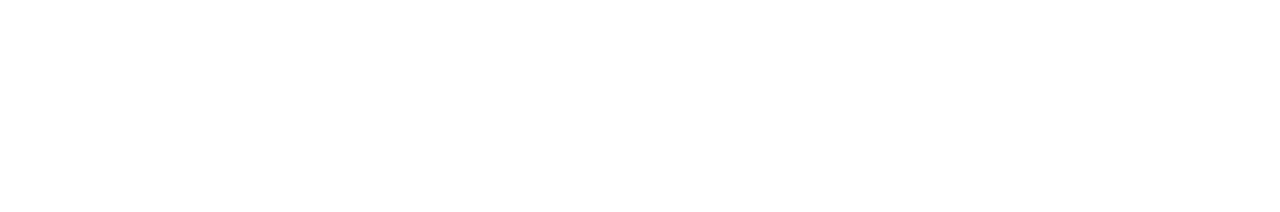
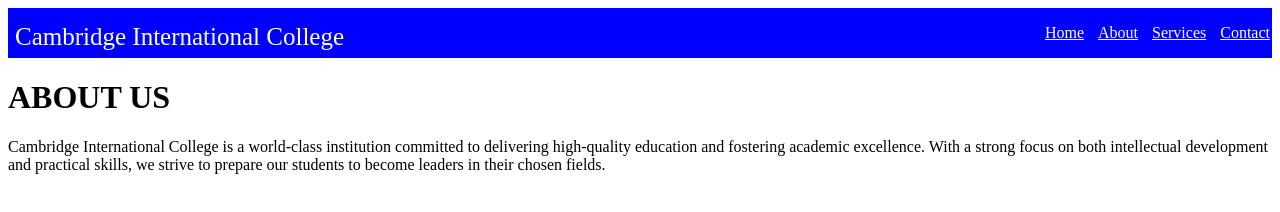
Before and after one commit to Esse-dev5/Esse-dev5.github.io, a plain HTML site: page webProject/about.html in a window 1280 px wide. Drawn offline with Linux system fonts and the light colour scheme.

Commit message:
add about content

```diff
--- a/webProject/about.html
+++ b/webProject/about.html
@@ -3,9 +3,25 @@
 	<html>
 		<head>
 			<title> Cambridge International College</title>
+			<link rel="stylesheet" href="./Css/style.css">
+
 		</head>
 		<body>
+                <div class="nav">
+                        <div> Cambridge International College</div>
+                        <ul>
+                                <li><a href="#">Home</a></li>
+<li><a href="./about.html">About</a></li>
 
+<li><a href="./services.html">Services</a></li>
+
+<li><a href="./contact.html">Contact</a></li>
+                        </ul>
+		</div>
+		<div class="about-content">
+			<h1> ABOUT US </h1>
+			<p> Cambridge International College is a world-class institution committed to delivering high-quality education and fostering academic excellence. With a strong focus on both intellectual development and practical skills, we strive to prepare our students to become leaders in their chosen fields.</p>
+        </div>
 
 		</body>
 	</html>
```
